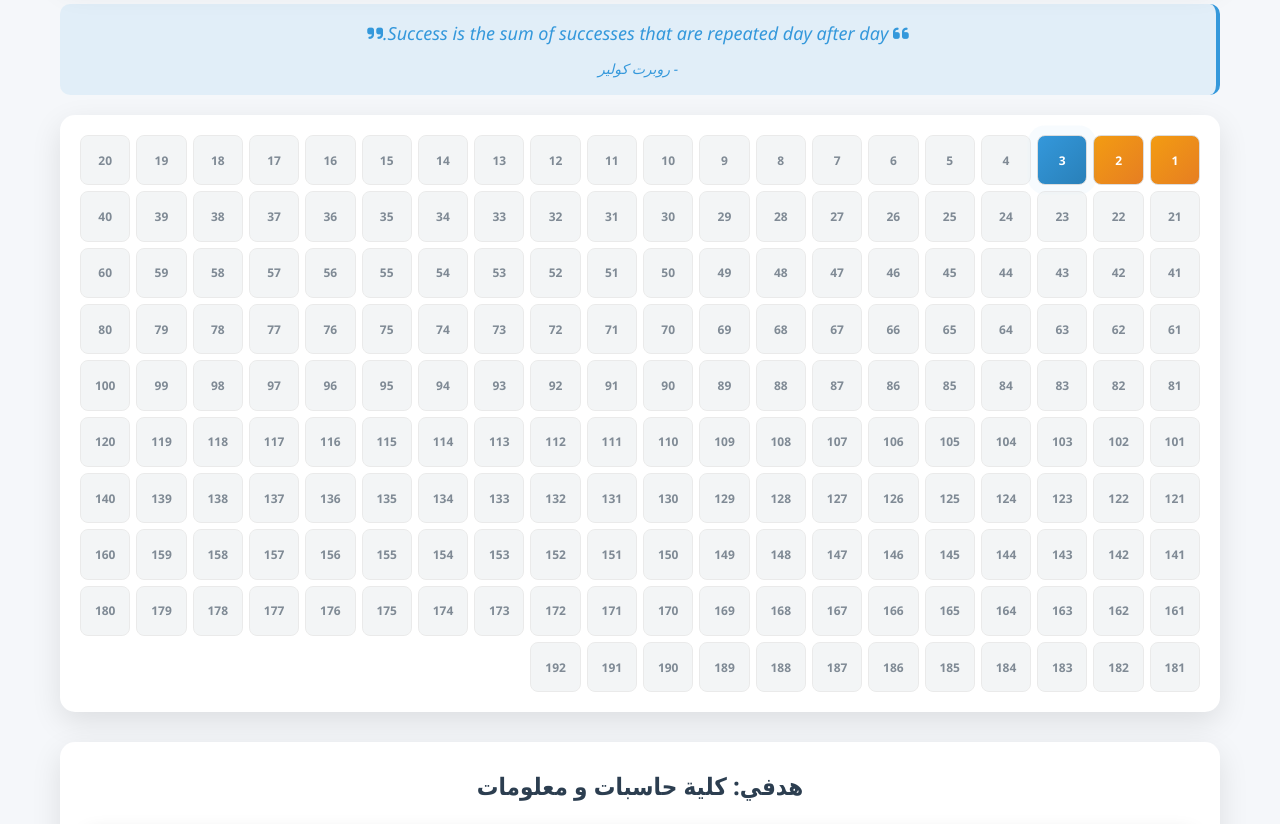
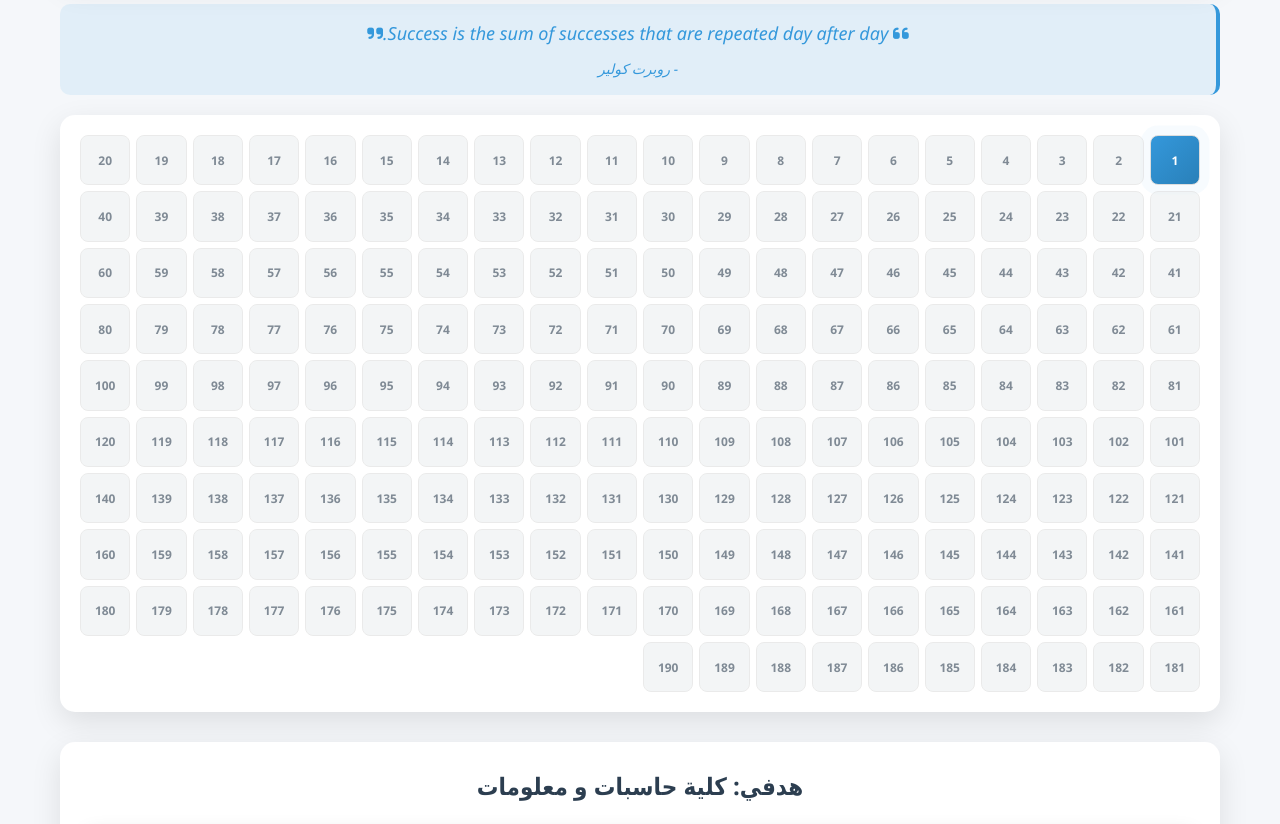
Before and after one commit to AndrewAyman1/HIGH-SCHOOL0, a plain HTML site: page index.html in a window 1280 px wide. Shown: the part 520-1344 px from the top of the page. Drawn offline with Linux system fonts and the light colour scheme; grey boxes are pictures that could not be loaded.

```diff
--- a/index.html
+++ b/index.html
@@ -1039,7 +1039,7 @@
 
     <script>
         // التواريخ المحددة بدقة عالية لمصر القاهرة
-        const startDate = new Date('December 16, 2025 00:00:00 GMT+02:00'); // 1:17 صباحاً 20 نوفمبر 2025
+        const startDate = new Date('December 18, 2025 00:00:00 GMT+02:00'); // 1:17 صباحاً 20 نوفمبر 2025
         const examDate = new Date('June 26, 2026 00:00:00 GMT+02:00'); // 12:00 صباحاً 26 يونيو 2026
 
         // عناصر DOM
```
